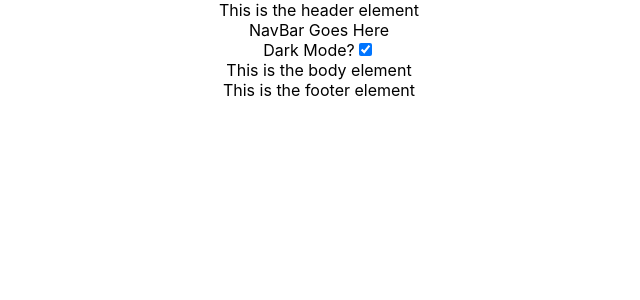
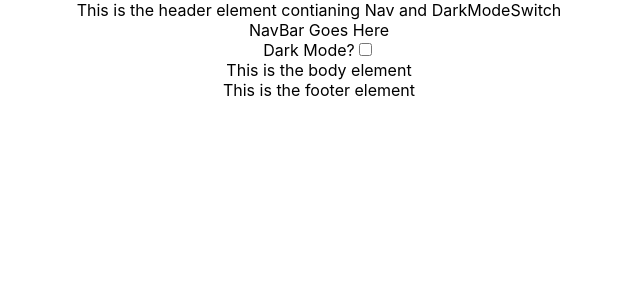
Before and after one commit to AalimCoding/AalimCoding.github.io, a React (Create React App) app: page / in a window 1280 px wide. Shown: the top 300 px of the page, without its empty margins (321-961 px from the left). Built offline with nearby package versions, Linux system fonts and the light colour scheme.

Commit message:
Fixed dark mode only changing text colour.

```diff
--- a/src/Body.js
+++ b/src/Body.js
@@ -1,12 +1,13 @@
-import { ThemeProvider, useTheme } from "./ThemeContext";
-import DarkModeSwitch from "./DarkModeSwitch";
+import { useTheme } from "./ThemeContext";
 
 function Body() {
     const { theme } = useTheme();
     return (
-        <div       style={{
-            color: theme === "light" ? "black" : "white",
-          }}>This is the body element</div>
+        <div
+            style={{
+                background: theme === "light" ? "white" : "black",
+                color: theme === "light" ? "black" : "white",
+            }}>This is the body element</div>
     )
 }
 
--- a/src/DarkModeSwitch.js
+++ b/src/DarkModeSwitch.js
@@ -8,7 +8,7 @@ function DarkModeSwitch() {
         <label className="DarkModeSwitch">Dark Mode?
             <input
                 type="checkbox"
-                checked={theme === "light"}
+                checked={theme === "dark"}
                 onChange={toggleTheme}
             />
         </label>
--- a/src/Footer.js
+++ b/src/Footer.js
@@ -1,7 +1,12 @@
+import { useTheme } from "./ThemeContext";
 function Footer() {
+    const { theme } = useTheme()
 
     return (
-        <div>This is the footer element</div>
+        <div style={{
+            background: theme === "light" ? "white" : "black",
+            color: theme === "light" ? "black" : "white",
+        }}>This is the footer element</div>
     )
 }
 
--- a/src/Header.js
+++ b/src/Header.js
@@ -1,12 +1,16 @@
 import Nav from "./Nav";
 import DarkModeSwitch from "./DarkModeSwitch";
+import { useTheme } from "./ThemeContext";
 
 function Header() {
-
+    const { theme } = useTheme();
     return (
-        <div>This is the header element
-            <Nav/>
-            <DarkModeSwitch/>
+        <div style={{
+            background: theme === "light" ? "white" : "black",
+            color: theme === "light" ? "black" : "white",
+        }}>This is the header element contianing Nav and DarkModeSwitch
+            <Nav />
+            <DarkModeSwitch />
         </div>
 
 
```
